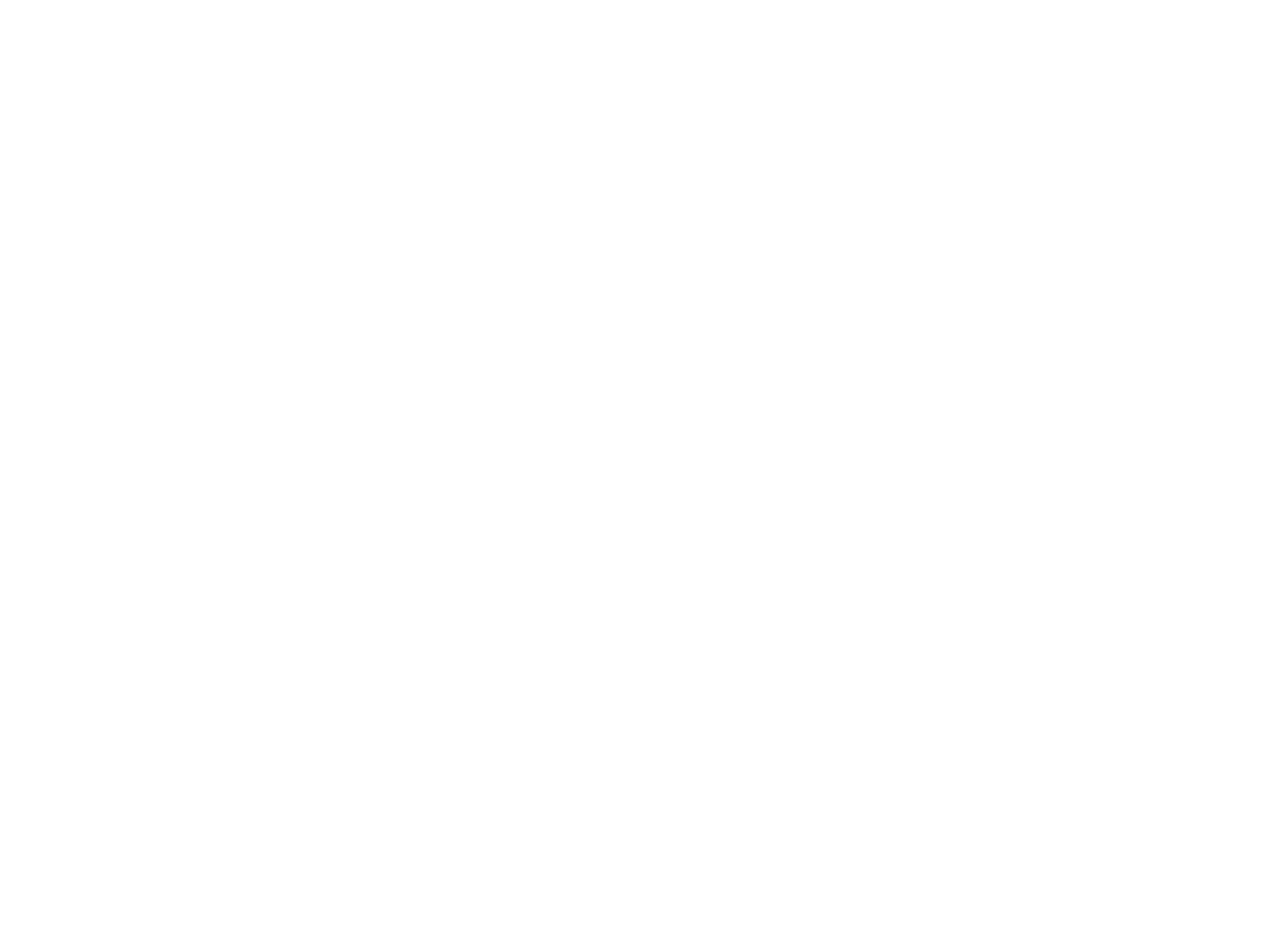
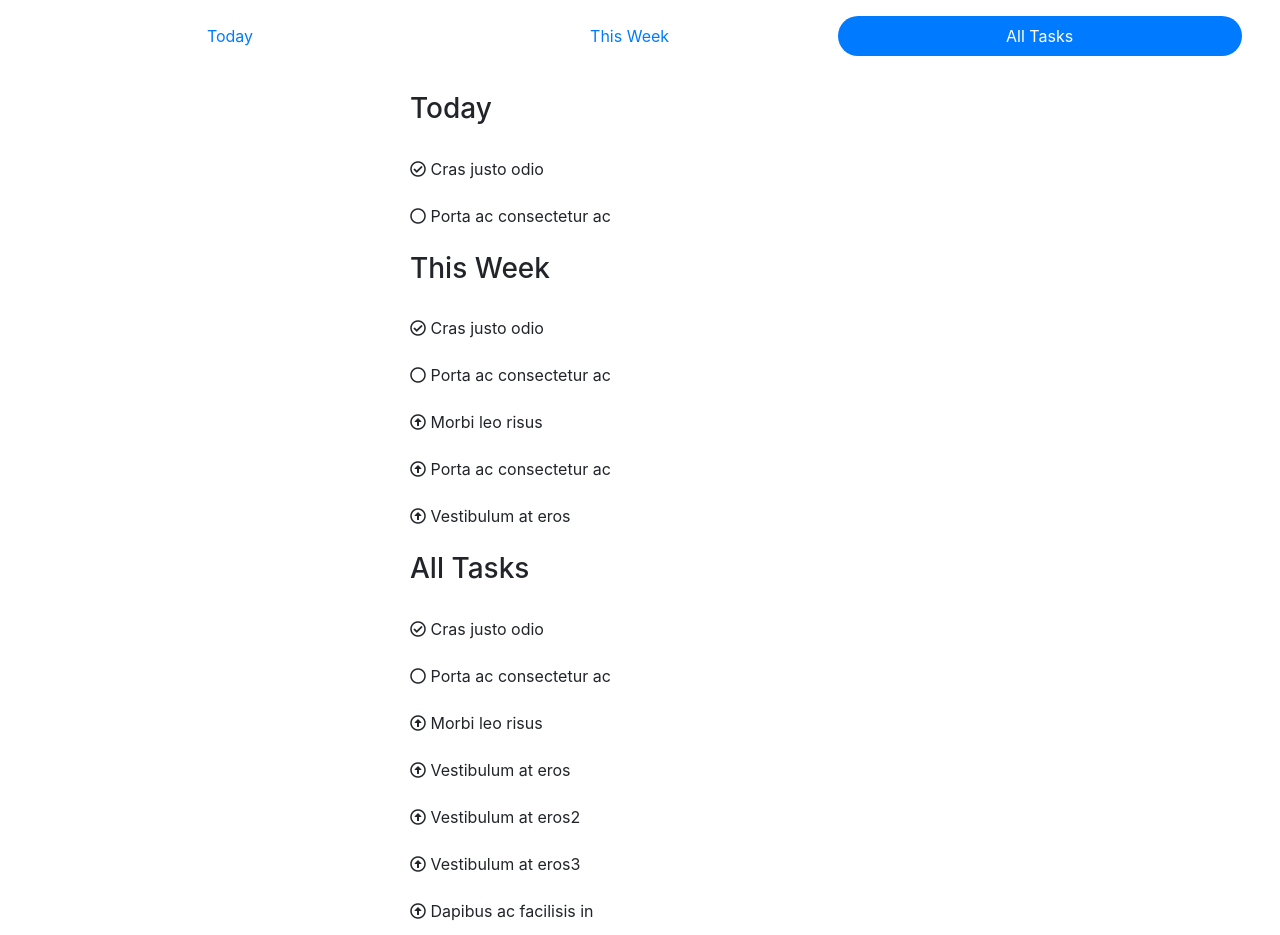
Before and after one commit to morrowdavidson/todo-list, a website built with webpack: page dist/index.html in a window 1280 px wide. Before the commit the page ends 800 px from the top, so only its background shows below. Built offline with nearby package versions, Linux system fonts and the light colour scheme.

Commit message:
Start html styling

```diff
--- a/src/scss/app.scss
+++ b/src/scss/app.scss
@@ -25,4 +25,18 @@ body {
 
 nav {
     background-color: white;
+    padding-top: 2vh;
+    padding-right: 3vw;
+    padding-left: 3vw;
+
 };
+
+#lists-container {
+    width: 500px;
+    padding-top: 10vh;
+    margin: auto;
+}
+
+.list-group-item{
+    border:none;
+}
```
Also changed, not shown: dist/index.html.
